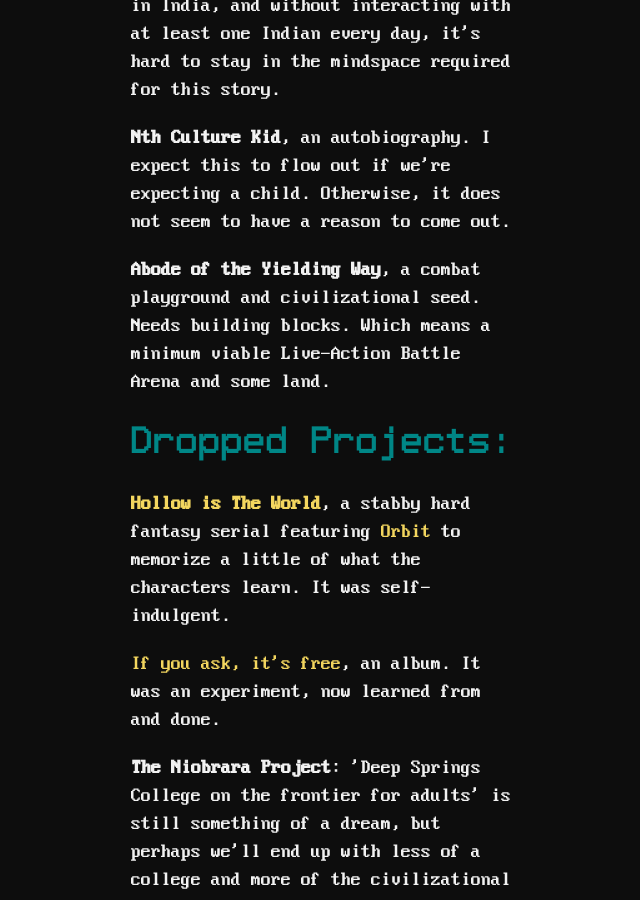
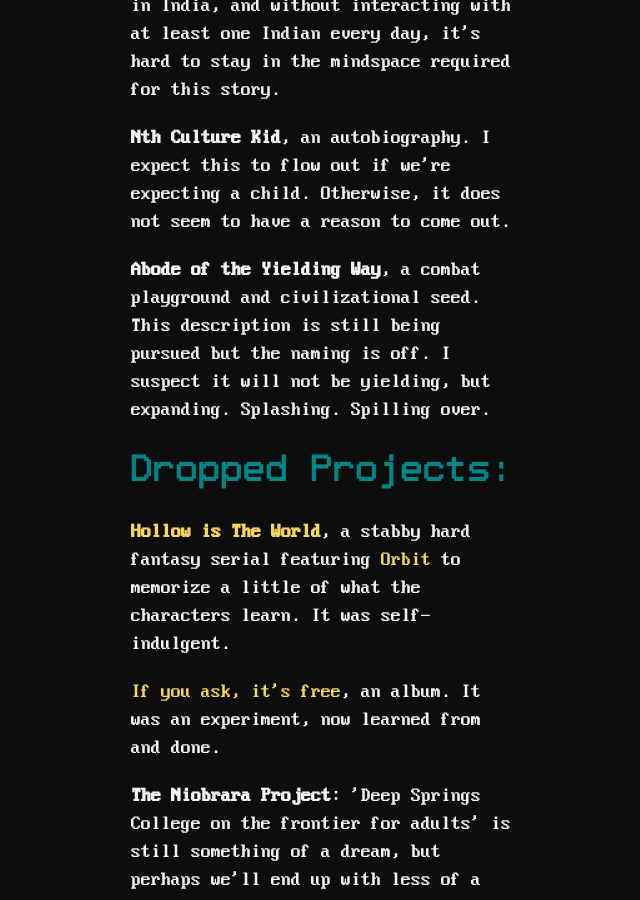
Before and after one commit to ray-dorai/ray-dorai.github.io, a Jekyll site: the page built from projects.html, in a window 1280 px wide and 900 px high, scrolled down 1313 px. Shown: the whole window, without its empty margins (317-957 px from the left). Built offline with Jekyll 4.4.1, drawn with Linux system fonts in a browser that asks for light colours.

Commit message:
Update projects.html

```diff
--- a/projects.html
+++ b/projects.html
@@ -16,7 +16,7 @@ title: Projects
 	        <p><a href="https://ray-dorai.github.io/armyourmind/">Arm Your Mind</a>, combat tactics for people with little interest in combat tactics. I started this in response to the panic of 2020, it does not seem to have much of a need now. Though, I may go back and start filling things in later.</p>
 		<p><b>Circle of Kings</b>, a low fantasy fiction inspired by Southern India and South-East Asia. I hatched this when I was in India, and without interacting with at least one Indian every day, it's hard to stay in the mindspace required for this story. </p>
 	        <p><b>Nth Culture Kid</b>, an autobiography. I expect this to flow out if we're expecting a child. Otherwise, it does not seem to have a reason to come out.</p>
-                <p><b>Abode of the Yielding Way</b>, a combat playground and civilizational seed. Needs building blocks. Which means a minimum viable Live-Action Battle Arena and some land.</p>
+                <p><b>Abode of the Yielding Way</b>, a combat playground and civilizational seed. This description is still being pursued but the naming is off. I suspect it will not be yielding, but expanding. Splashing. Spilling over.</p>
 
 <h1>Dropped Projects:</h1>
 	        <p><b><a href="https://hitw.neocities.org/">Hollow is The World</a></b>, a stabby hard fantasy serial featuring <a href="https://withorbit.com/">Orbit</a> to memorize a little of what the characters learn. It was self-indulgent.
```
